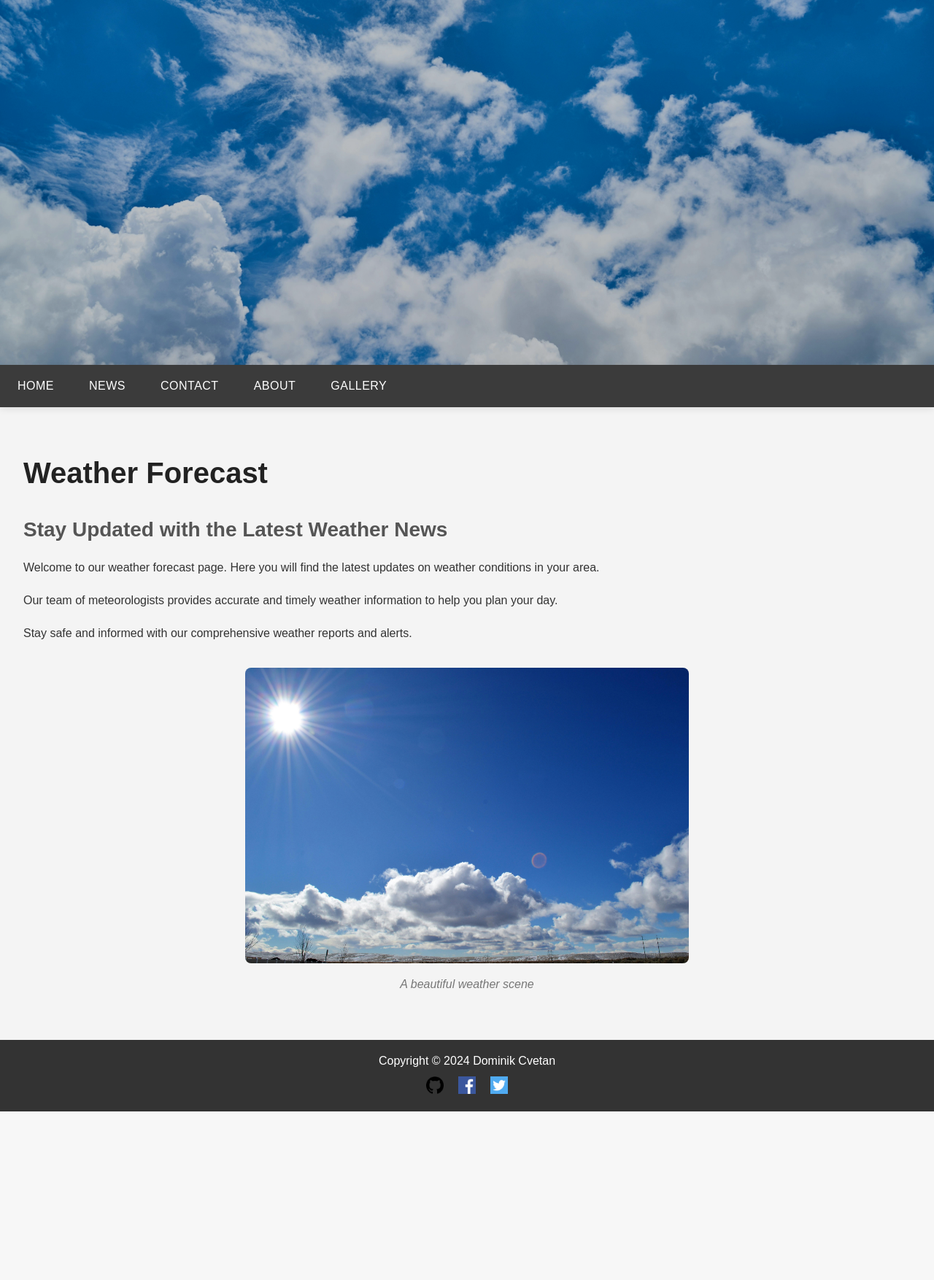
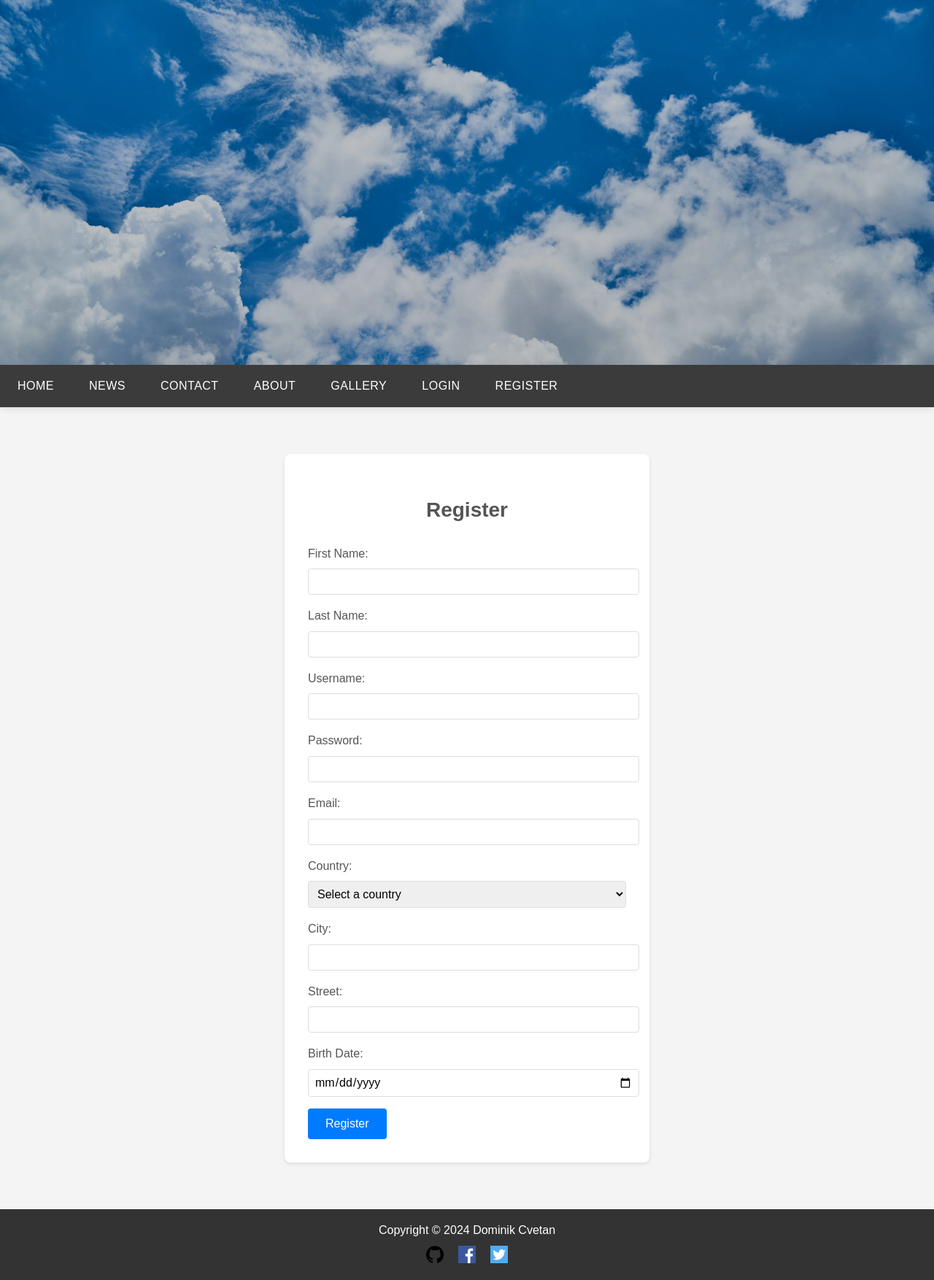
Before and after one commit to dcvetan/tvz-ntpws, a PHP site: page /index.php?menu=register in a window 1280 px wide. Shown: the whole page at 73% size. Before the commit the page ends 1523 px from the top, so only its background shows below. Run offline with PHP 8.4, Linux system fonts and the light colour scheme; tables that the repository leaves empty or names only in its code hold one stand-in row (values such as "Sample post").

Commit message:
Zadatak 11

```diff
--- a/projekt/header.php
+++ b/projekt/header.php
@@ -9,7 +9,18 @@
                 <li><a href="index.php?menu=news">News</a></li>
                 <li><a href="index.php?menu=contact">Contact</a></li>
                 <li><a href="index.php?menu=about">About</a></li>
-                <li><a href="index.php?menu=gallery">Gallery</a></li>
+                <li><a href="index.php?menu=gallery">Gallery</a></li>';
+
+if (!isset($_SESSION['user_id'])) {
+    print '
+                <li><a href="index.php?menu=login">Login</a></li>
+                <li><a href="index.php?menu=register">Register</a></li>';
+} else {
+    print '
+                <li><a href="index.php?menu=logout">Logout</a></li>';
+}
+
+print '
             </ul>
         </nav>
     </header>';
--- a/projekt/index.php
+++ b/projekt/index.php
@@ -1,4 +1,7 @@
 <?php
+
+session_start();
+$db = mysqli_connect("localhost", "root", "", "ntpws") or die('Error connecting to MySQL server.');
 
 $title = 'Weather Forecast';
 $description = 'Stay updated with the latest weather news and forecasts.';
@@ -7,12 +10,30 @@
 include 'meta.php';
 include 'header.php';
 
+// Check access permissions based on login status
+if (isset($_SESSION['user_id'])) {
+    // Redirect logged-in users away from login/register
+    if ($_GET['menu'] == 'login' || $_GET['menu'] == 'register') {
+        header('Location: index.php?menu=home');
+        exit();
+    }
+} else {
+    // Redirect non-logged-in users away from logout
+    if ($_GET['menu'] == 'logout') {
+        header('Location: index.php?menu=home');
+        exit();
+    }
+}
+
 switch ($_GET['menu']) {
     case 'home': include("pages/home.php"); break;
     case 'news': include("pages/news.php"); break;
     case 'contact': include("pages/contact.php"); break;
     case 'about': include("pages/about.php"); break;
     case 'gallery': include("pages/gallery.php"); break;
+    case 'login': include("pages/login.php"); break;
+    case 'register': include("pages/register.php"); break;
+    case 'logout': include("logout.php"); break;
     default: include("pages/home.php"); break;
 }
 
--- /dev/null
+++ b/projekt/pages/register.php
@@ -0,0 +1,95 @@
+<?php
+$query = "SELECT * FROM countries ORDER BY name ASC";
+$countriesResult = mysqli_query($db, $query);
+
+if ($_SERVER['REQUEST_METHOD'] == 'POST') {
+    $firstname = mysqli_real_escape_string($db, $_POST['firstname']);
+    $lastname = mysqli_real_escape_string($db, $_POST['lastname']);
+    $email = mysqli_real_escape_string($db, $_POST['email']);
+    $username = mysqli_real_escape_string($db, $_POST['username']);
+    $password = mysqli_real_escape_string($db, $_POST['password']);
+    $countryId = mysqli_real_escape_string($db, $_POST['country_id']);
+    $city = mysqli_real_escape_string($db, $_POST['city']);
+    $dateOfBirth = mysqli_real_escape_string($db, $_POST['date_of_birth']);
+
+    // Check if username exists
+    $query = "SELECT id FROM users WHERE username = '$username'";
+    $result = mysqli_query($db, $query);
+    if (mysqli_num_rows($result) > 0) {
+        $_SESSION['error'] = "Username already exists. Please choose another.";
+        header('Location: index.php?menu=register');
+        exit();
+    }
+
+    // Generate random password
+    $hashed_password = password_hash($password, PASSWORD_DEFAULT);
+
+    $query = "INSERT INTO users (username, password, firstname, lastname, email, country_id, city, date_of_birth)
+              VALUES ('$username', '$hashed_password', '$firstname', '$lastname', '$email', '$countryId', '$city', '$dateOfBirth')";
+
+    if (mysqli_query($db, $query)) {
+        $_SESSION['success'] = "Registration successful! Please login with your credentials.";
+        header('Location: index.php?menu=login');
+    } else {
+        $_SESSION['error'] = "Error: " . mysqli_error($db);
+        header('Location: index.php?menu=register');
+    }
+    exit();
+}
+?>
+
+<main>
+    <div class="auth-container">
+        <form action="" method="post" class="auth-form">
+            <h2>Register</h2>
+            <?php
+            if (isset($_SESSION['error'])) {
+                echo '<div class="error-message">' . $_SESSION['error'] . '</div>';
+                unset($_SESSION['error']);
+            }
+            ?>
+            <div class="form-group">
+                <label for="firstname">First Name:</label>
+                <input type="text" id="firstname" name="firstname" required>
+            </div>
+            <div class="form-group">
+                <label for="lastname">Last Name:</label>
+                <input type="text" id="lastname" name="lastname" required>
+            </div>
+            <div class="form-group">
+                <label for="username">Username:</label>
+                <input type="text" id="username" name="username" required>
+            </div>
+            <div class="form-group">
+                <label for="password">Password:</label>
+                <input type="password" id="password" name="password" required>
+            </div>
+            <div class="form-group">
+                <label for="email">Email:</label>
+                <input type="email" id="email" name="email" required>
+            </div>
+            <div class="form-group">
+                <label for="country">Country:</label>
+                <select id="country" name="country_id" required>
+                    <option value="">Select a country</option>
+                    <?php while($row = mysqli_fetch_assoc($countriesResult)): ?>
+                        <option value="<?php echo $row['id']; ?>"><?php echo $row['name']; ?></option>
+                    <?php endwhile; ?>
+                </select>
+            </div>
+            <div class="form-group">
+                <label for="city">City:</label>
+                <input type="text" id="city" name="city" required>
+            </div>
+            <div class="form-group">
+                <label for="street">Street:</label>
+                <input type="text" id="street" name="street" required>
+            </div>
+            <div class="form-group">
+                <label for="birthdate">Birth Date:</label>
+                <input type="date" id="birthdate" name="date_of_birth" required>
+            </div>
+            <button type="submit">Register</button>
+        </form>
+    </div>
+</main>
--- a/projekt/style.css
+++ b/projekt/style.css
@@ -349,6 +349,40 @@
     margin: 0 auto;
 }
 
+/* Auth Forms */
+.auth-container {
+    max-width: 500px;
+    margin: 2rem auto;
+}
+
+.auth-form {
+    background: white;
+    padding: 2rem;
+    border-radius: 8px;
+    box-shadow: 0 2px 5px rgba(0,0,0,0.1);
+}
+
+.auth-form h2 {
+    margin-bottom: 1.5rem;
+    text-align: center;
+}
+
+.error-message {
+    background: #ffebee;
+    color: #c62828;
+    padding: 0.75rem;
+    border-radius: 4px;
+    margin-bottom: 1rem;
+}
+
+.success-message {
+    background: #e8f5e9;
+    color: #2e7d32;
+    padding: 0.75rem;
+    border-radius: 4px;
+    margin-bottom: 1rem;
+}
+
 /* Media Queries */
 @media screen and (max-width: 768px) {
     ul {
```
Also changed, not shown: projekt/logout.php (added, +9 -0 lines), projekt/pages/login.php (added, +65 -0 lines).
